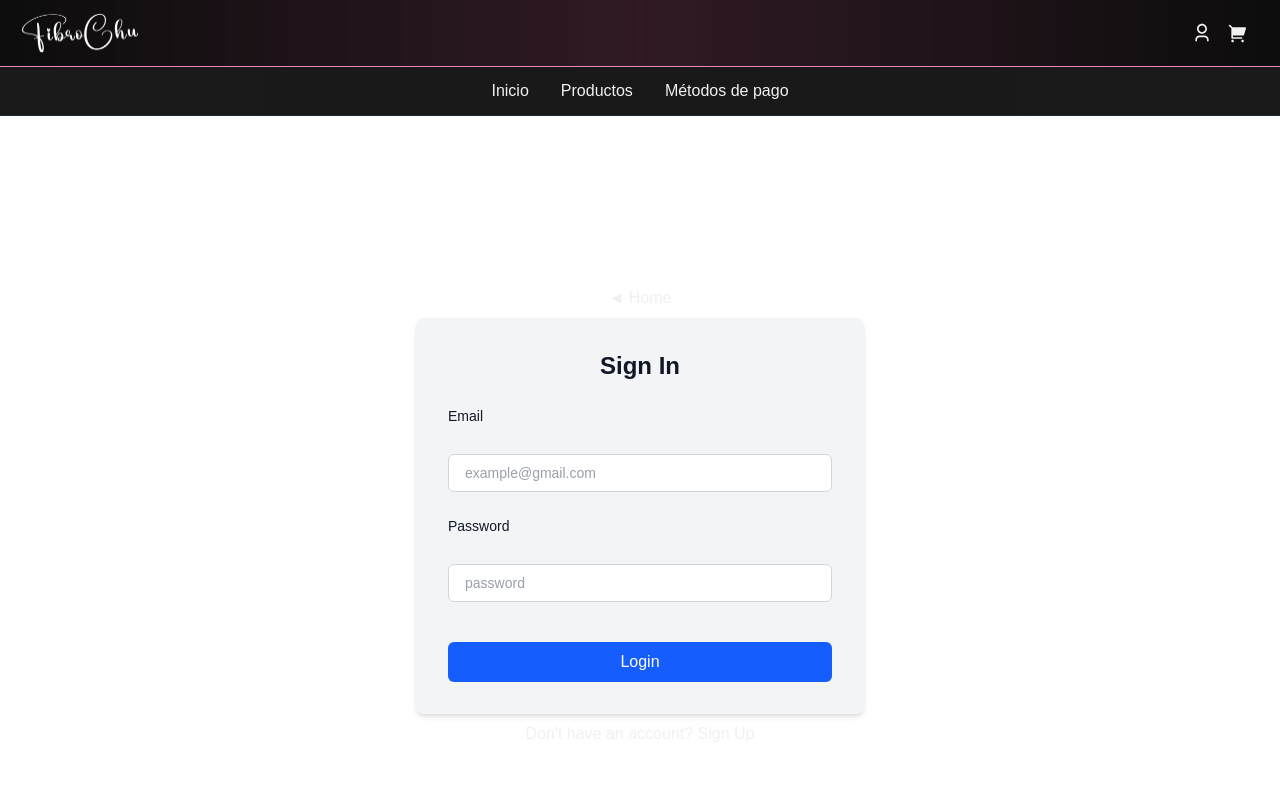
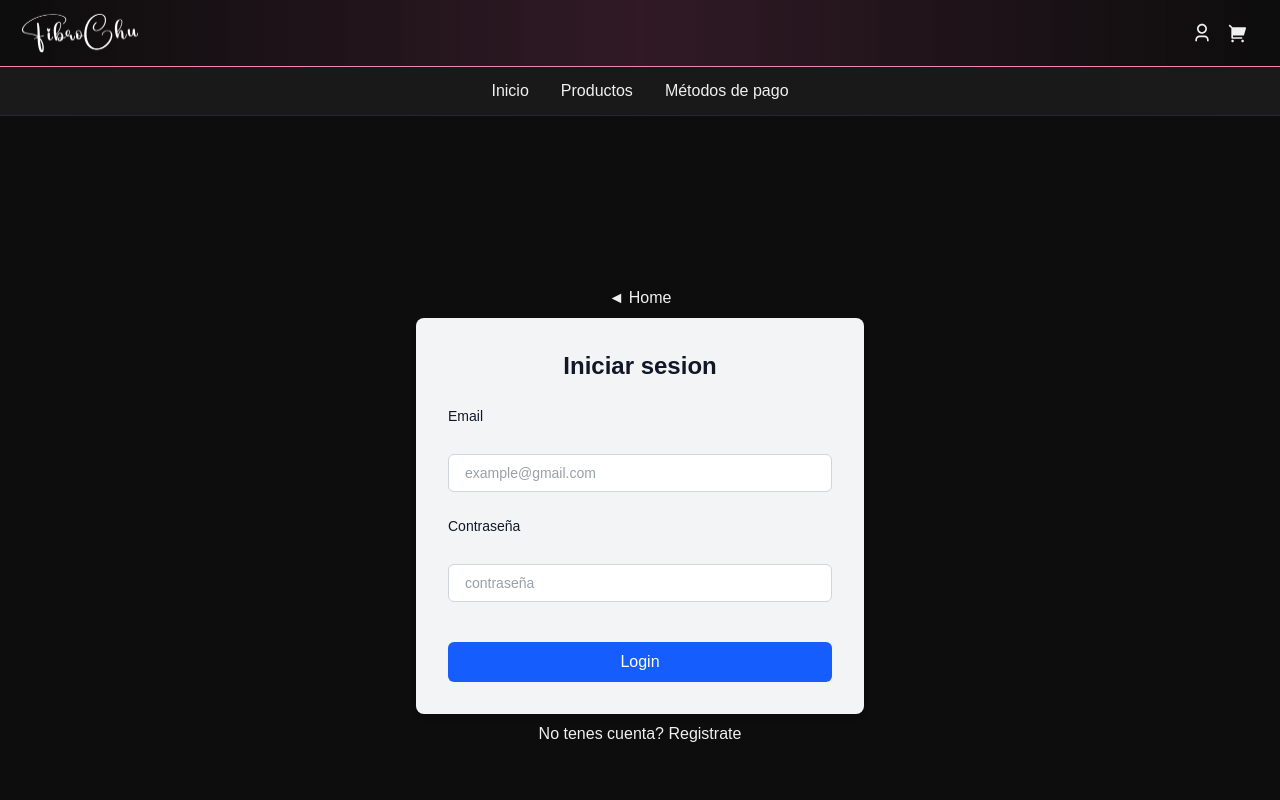
Before and after one commit to laureanojuarez/fibrochu, a Next.js app: page /auth/sign-in-page in a window 1280 px wide. Shown: the top 800 px of the page. Built offline with nearby package versions, Linux system fonts and the light colour scheme; no server answers.

Commit message:
arreglo de errores en inicio de sesion y registro

```diff
--- a/app/auth/sign-in-page/page.jsx
+++ b/app/auth/sign-in-page/page.jsx
@@ -39,14 +39,14 @@ export default function SignInPage() {
   };
 
   return (
-    <main className="flex flex-col justify-center items-center min-h-screen bg-white gap-2">
+    <main className="flex flex-col justify-center items-center min-h-screen  gap-2">
       <Link href="/">◄ Home</Link>
       <form
         onSubmit={handleSubmit}
         className="w-full max-w-md p-8 space-y-6 bg-gray-100 rounded-lg shadow-md"
       >
         <h2 className="text-2xl font-bold text-center text-gray-900">
-          Sign In
+          Iniciar sesion
         </h2>
 
         <label className="block text-sm font-medium text-gray-900">Email</label>
@@ -59,12 +59,12 @@ export default function SignInPage() {
         />
 
         <label className="block text-sm font-medium text-gray-900">
-          Password
+          Contraseña
         </label>
         <input
           type="password"
           name="password"
-          placeholder="password"
+          placeholder="contraseña"
           onChange={handleInputChange}
           className="mt-1 w-full px-4 py-2 rounded-md border border-gray-300 bg-white text-sm text-gray-700 focus:outline-none focus:ring-2 focus:ring-blue-500"
         />
@@ -76,7 +76,7 @@ export default function SignInPage() {
           Login
         </button>
       </form>
-      <Link href="/auth/sign-up-page">Don't have an account? Sign Up</Link>
+      <Link href="/auth/sign-up-page">No tenes cuenta? Registrate</Link>
       {status && <p>{status}</p>}
     </main>
   );
--- a/app/auth/sign-up-page/page.jsx
+++ b/app/auth/sign-up-page/page.jsx
@@ -1,6 +1,6 @@
 "use client";
 
-import { useState } from "react";
+import { useEffect, useState } from "react";
 import Link from "next/link";
 import { useRouter } from "next/navigation";
 import { supabase } from "@/supabase/client";
@@ -40,24 +40,18 @@ const SignUpPage = () => {
   };
 
   return (
-    <main className="flex flex-col justify-center items-center min-h-screen bg-white gap-2">
+    <main className="flex flex-col justify-center items-center min-h-screen  gap-2">
       <Link className="home-link" href="/">
         ◄ Home
       </Link>
       <form
-        className="w-full max-w-md p-8 space-y-6 bg-gray-100 rounded-lg shadow-md"
+        className="w-full max-w-md p-8 space-y-6 bg-gray-100 rounded-lg shadow-md text-black"
         onSubmit={handleSubmit}
       >
-        <h1 className="">Sign Up</h1>
-        <p
-          style={{
-            textAlign: "center",
-            fontSize: "0.8rem",
-            color: "#777",
-          }}
-        >
-          Demo app, please don't use your real email or password
-        </p>
+        <h2 className="text-2xl font-bold text-center text-gray-900">
+          Registro
+        </h2>
+
         <input
           name="email"
           onChange={handleInputChange}
@@ -76,9 +70,9 @@ const SignUpPage = () => {
           type="submit"
           className="w-full py-2 mt-4 text-white bg-blue-600 rounded-md hover:bg-blue-700 focus:outline-none focus:ring-2 focus:ring-blue-500"
         >
-          Create Account
+          Crear cuenta
         </button>
-        <Link href="/auth/sign-in-page">Already have an account? Sign In</Link>
+        <Link href="/auth/sign-in-page">Ya tenes cuenta? Logueate!</Link>
         {status && <p>{status}</p>}
       </form>
     </main>
```
